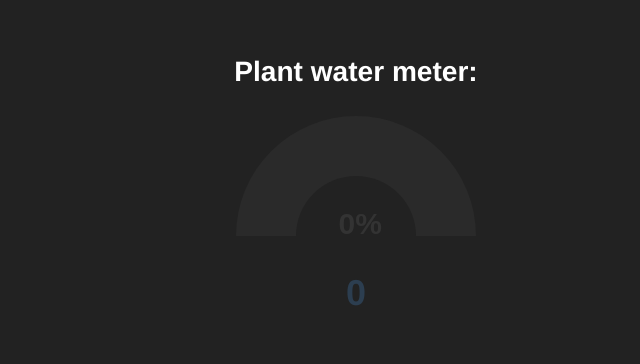
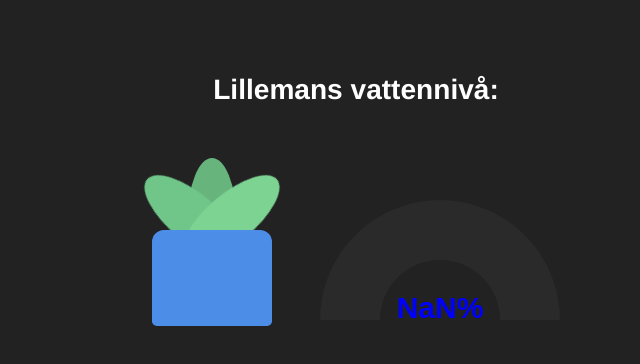
Before and after one commit to SpiZeak/plants_app, a Vue app: page / in a window 1280 px wide. Shown: the part 240-604 px from the top of the page, without its empty margins (284-924 px from the left). Built offline with nearby package versions, Linux system fonts and the light colour scheme; what vuefire would draw is missing.

Commit message:
Edit: App.vue

```diff
--- a/src/App.vue
+++ b/src/App.vue
@@ -1,41 +1,20 @@
 <template>
-	<h3>Plant water meter:</h3>
+	<h3>Lillemans vattennivå:</h3>
+	<div class="plant-container">
+		<div class="plant">
+			<div class="plant__leaves"></div>
+		</div>
 		<figure>
-		<div
-			class="gauge percentage"
-			:class="classes"
-			@mouseover="mouseOver"
-			@mouseleave="mouseLeave"
-		>
+			<div class="gauge percentage" :class="classes">
 				<div class="meter" :style="meterStyles"></div>
 				<div class="percentage-container">
 					<div class="percentage-indicator">
-					0%<br />
-					5%<br />
-					10%<br />
-					15%<br />
-					20%<br />
-					25%<br />
-					30%<br />
-					35%<br />
-					40%<br />
-					45%<br />
-					50%<br />
-					55%<br />
-					60%<br />
-					65%<br />
-					70%<br />
-					75%<br />
-					80%<br />
-					85%<br />
-					90%<br />
-					95%<br />
-					100%
+						{{ calculatePercentage() + '%' }}
 					</div>
 				</div>
 			</div>
 		</figure>
-	<h2>{{ this.percentage }}</h2>
+	</div>
 </template>
 
 <script>
@@ -58,23 +37,45 @@ export default {
 			meterStyles: {}
 		}
 	},
-	beforeUpdate() {
-		this.meterStyles.transform = `rotate(${this.percentage / 2}turn)`
-		this.calculatePercentage()
-	},
 	methods: {
 		calculatePercentage: function () {
-			const threshold = this.plants.plant_1.min - this.plants.plant_1.max
-			this.percentage = this.plants.plant_1.sensor / threshold
+			let percentage = map(
+				this.plants.plant_1.sensor,
+				this.plants.plant_1.min,
+				this.plants.plant_1.max,
+				0,
+				100
+			)
+
+			percentage = percentage.toFixed(0)
+
+			if (percentage >= 100) {
+				percentage = 100
+			} else if (percentage <= 0) {
+				percentage = 0
+			}
+
+			this.meterStyles.transform = `rotate(${percentage / 200}turn)`
+			this.percentage = percentage
+
+			return percentage
 		}
 	},
 	firebase: {
 		plants: db.ref('plants')
 	}
 }
+
+function map(x, in_min, in_max, out_min, out_max) {
+	return ((x - in_min) * (out_max - out_min)) / (in_max - in_min) + out_min
+}
 </script>
 
 <style lang="scss">
+html {
+	font-size: 150%;
+}
+
 body {
 	font-family: Avenir, Helvetica, Arial, sans-serif;
 	text-align: center;
@@ -84,9 +85,15 @@ body {
 	justify-content: center;
 }
 
-/* Using rems to easily scale these gauges */
-html {
-	font-size: 150%;
+#app {
+	display: flex;
+	flex-direction: column;
+	align-items: center;
+}
+
+.plant-container {
+	display: flex;
+	align-items: flex-end;
 }
 
 h3 {
@@ -137,10 +144,6 @@ h3 {
 	background: deepskyblue;
 }
 
-// .gauge:hover .meter {
-// 	transform: rotate(0.5turn);
-// }
-
 /* Overload effect ==================== */
 .overload {
 	transform-origin: center center;
@@ -163,17 +166,11 @@ h3 {
 
 .percentage-indicator {
 	font: bold 1.25rem/1.6 sans-serif;
-	color: #333;
+	color: blue;
 	line-height: 2.5rem;
 	white-space: pre;
-	transition: 1.5s;
 	vertical-align: baseline;
 	user-select: none;
-}
-
-.gauge:hover .percentage-indicator {
-	transform: translateY(-50rem);
-	color: blue;
 }
 
 .overload .meter {
@@ -202,6 +199,7 @@ body {
 
 figure {
 	flex: 1;
+	margin: 0 0 0 2rem;
 }
 
 @keyframes overload {
@@ -215,4 +213,89 @@ figure {
 		transform: translateX(1px);
 	}
 }
+
+$green: #67b57d;
+$green-light: #6fc688;
+$green-lighter: #7cd392;
+
+.plant {
+	width: 5rem;
+	height: 4rem;
+	position: relative;
+	margin-top: 4rem;
+
+	&::after,
+	&::before {
+		content: '';
+		position: absolute;
+	}
+
+	&::after {
+		width: 100%;
+		height: 100%;
+		border-radius: 0.5rem 0.5rem 0.2rem 0.2rem;
+		bottom: 0;
+		left: 0;
+		background-color: #4c8de8;
+	}
+
+	&__leaves {
+		width: 40%;
+		padding-top: 100%;
+		border-radius: 100%;
+		background-color: $green;
+		position: absolute;
+		left: 50%;
+		transform: translateX(-50%);
+		bottom: 2rem;
+
+		&::after,
+		&::before {
+			width: 100%;
+			height: 100%;
+			border-radius: 100%;
+			content: '';
+			position: absolute;
+			top: 0;
+		}
+
+		&::before {
+			background-color: $green-light;
+			left: -40%;
+			transform: rotate(-40deg);
+			animation: plant-left 3s ease infinite;
+		}
+
+		&::after {
+			background-color: $green-lighter;
+			left: 40%;
+			transform: rotate(40deg);
+			animation: plant-right 3s ease infinite;
+		}
+	}
+}
+
+@keyframes plant-right {
+	0% {
+		transform: rotate(40deg);
+	}
+	50% {
+		transform: rotate(50deg);
+	}
+	100% {
+		transform: rotate(40deg);
+	}
+}
+
+@keyframes plant-left {
+	0% {
+		transform: rotate(-40deg);
+	}
+	50% {
+		transform: rotate(-50deg);
+	}
+	100% {
+		transform: rotate(-40deg);
+	}
+}
 </style>
```
Lines whose indentation alone changed are shown as unchanged.
